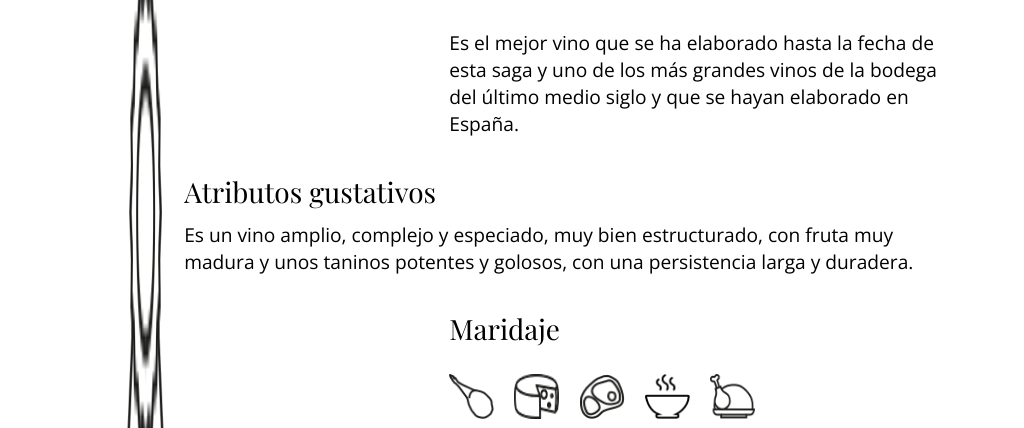
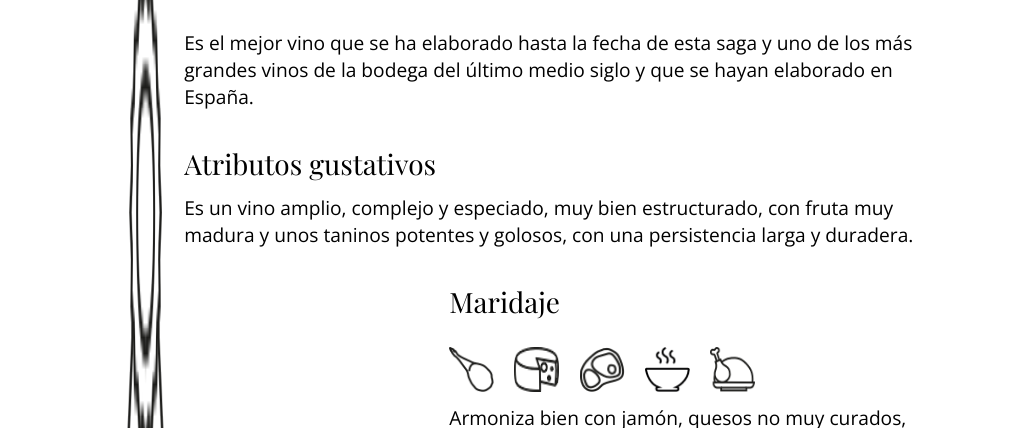
Before and after one commit to pauurrutia118/MarquesDeRiscal, a website: page dist/gehry.html in a window 1024 px wide. Shown: the part 709-1137 px from the top of the page. Drawn offline with nearby package versions, Linux system fonts and the light colour scheme; files that its build step writes are made by us from their sources.

Commit message:
cambios chirel

```diff
--- a/src/scss/_ficha.scss
+++ b/src/scss/_ficha.scss
@@ -131,7 +131,7 @@ img{
     width: 64%;
     margin-left: 33%;
   }
-  .presentación-producto{
+  .presentacion-producto{
     margin-top: .5rem;
     width: 66%;
     margin-left: 33%;
@@ -225,7 +225,7 @@ img{
       }
   }
 
-  .presentación-producto {
+  .presentacion-producto {
     margin-top: .5rem;
     width: 61%;
     margin-left: 39%;
```
Also changed, not shown: dist/chirel.html.
